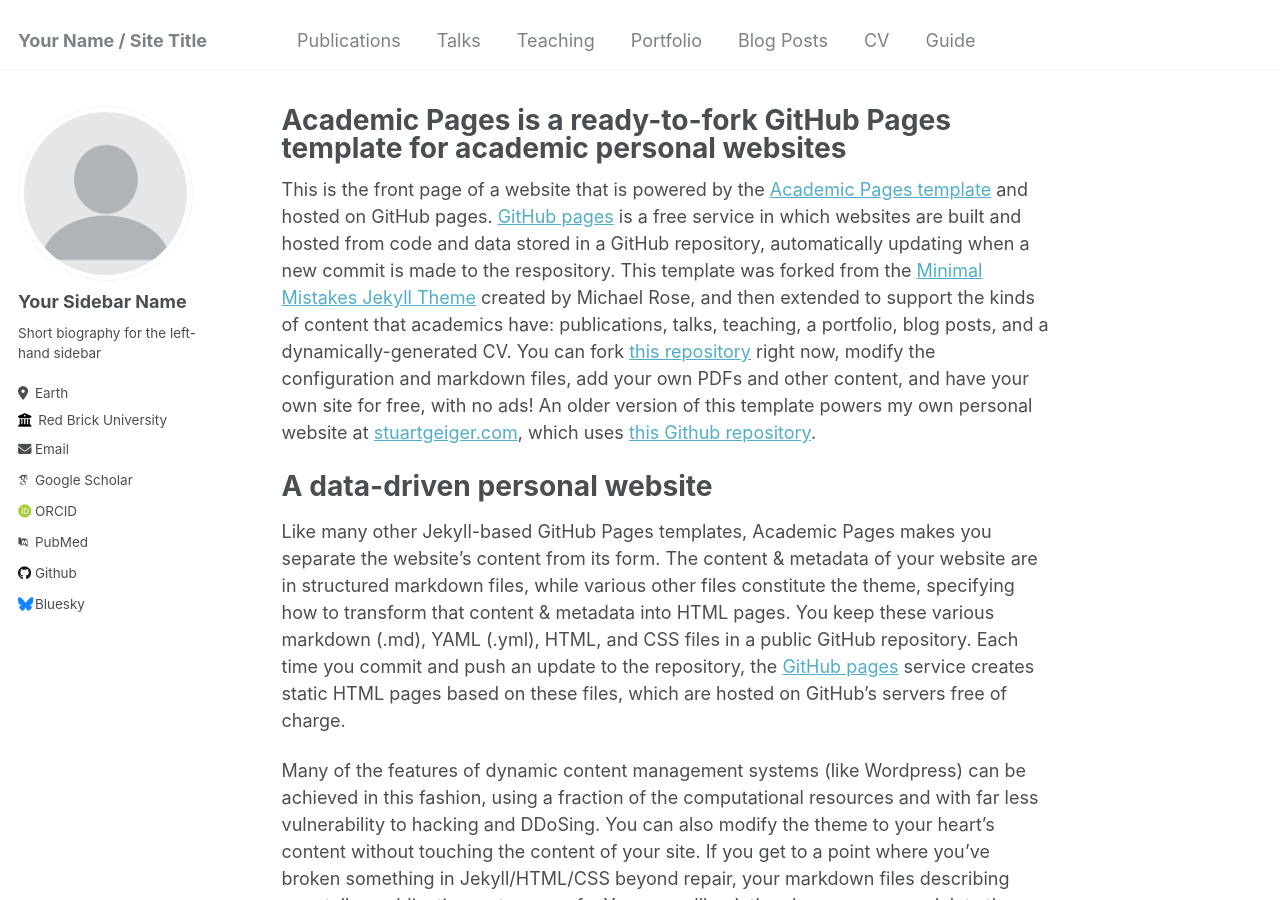
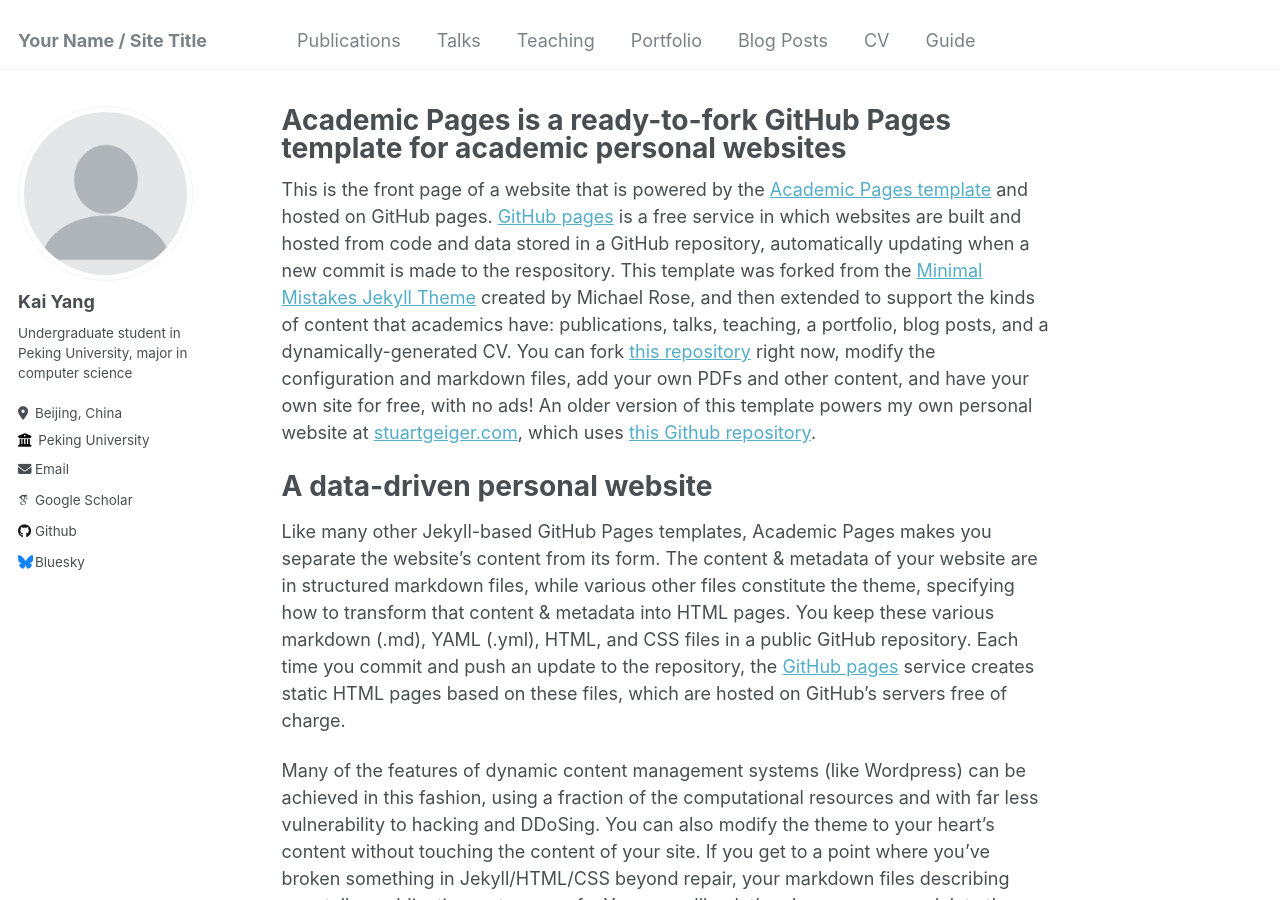
Before and after one commit to YK-YoungK/yk-youngk.github.io, a Jekyll site: the page built from _pages/about.md, in a window 1280 px wide and 900 px high. Built offline with Jekyll 4.4.1, drawn with Linux system fonts in a browser that asks for light colours; some web fonts are replaced.

Commit message:
Update _config.yml

```diff
--- a/_config.yml
+++ b/_config.yml
@@ -22,21 +22,21 @@ repository               : "academicpages/academicpages.github.io"
 author:
   # Biographic information
   avatar           : "profile.png"
-  name             : "Your Sidebar Name"
+  name             : "Kai Yang"
   pronouns         : # example: "she/her"
-  bio              : "Short biography for the left-hand sidebar"
-  location         : "Earth"
-  employer         : "Red Brick University"
+  bio              : "Undergraduate student in Peking University, major in computer science"
+  location         : "Beijing, China"
+  employer         : "Peking University"
   uri              : # URL
-  email            : "none@example.org"
+  email            : "youngk.2210@gmail.com"
 
   # Academic websites
   arxiv            : # URL - Update with the correct link to your profile
-  googlescholar    : "https://scholar.google.com/citations?user=PS_CX0AAAAAJ"
+  googlescholar    : "https://scholar.google.com/citations?user=GODkQEkAAAAJ&hl=en"
   impactstory      : # URL
-  orcid            : "http://orcid.org/yourorcidurl"
+  orcid            : # "http://orcid.org/yourorcidurl"
   semantic         : # URL
-  pubmed           : "https://www.ncbi.nlm.nih.gov/pubmed/?term=john+snow"
+  pubmed           : # "https://www.ncbi.nlm.nih.gov/pubmed/?term=john+snow"
   researchgate     : # URL
 
   # Repositories and software development
```
